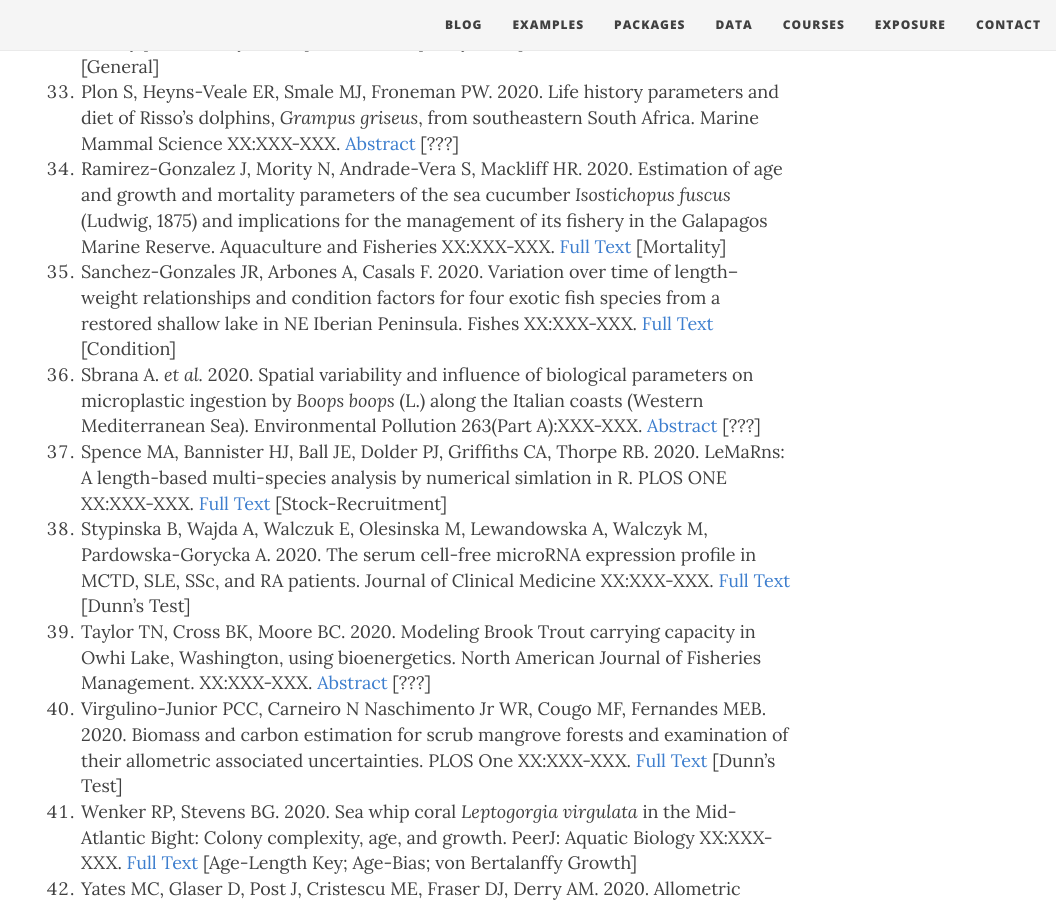
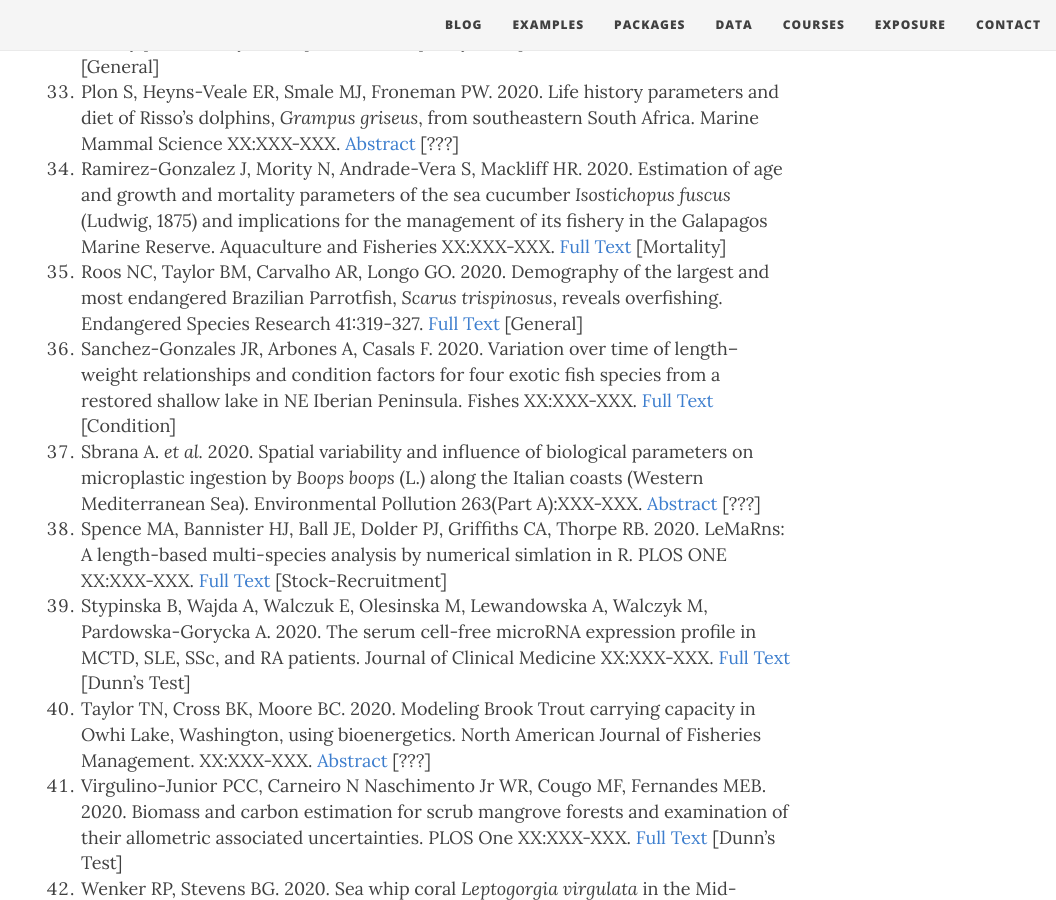
Before and after one commit to droglenc/fishR, a Jekyll site: the page built from exposure/exposure-citations20.md, in a window 1280 px wide and 900 px high, scrolled down 2889 px. Shown: the whole window, without its empty margins (224-1280 px from the left). Built offline with Jekyll 4.4.1, drawn with Linux system fonts in a browser that asks for light colours; nearby versions of some CDN libraries; some of the changed lines change nothing that is shown.

Commit message:
Update exposure-citations20.md

```diff
--- a/exposure/exposure-citations20.md
+++ b/exposure/exposure-citations20.md
@@ -5,7 +5,7 @@ subtitle: fishR and FSA is Being Used!!
 css: "/css/exposure-citation.css"
 ---
 
-The [**IFAR** book](http://derekogle.com/IFAR/), **fishR** website, or the **FSA** package were cited in the following <span id="contact-div">39</span> publications.
+The [**IFAR** book](http://derekogle.com/IFAR/), **fishR** website, or the **FSA** package were cited in the following <span id="contact-div">40</span> publications.
 
 1. Arntzen JW, Zuiderwijk A. 2020. Sampling efficiency, bias and shyness in funnel trapping aquatic newts. Amphibia-Reptilia XX:XXX-XXX. [Abstract](https://brill.com/view/journals/amre/aop/article-10.1163-15685381-bja10004/article-10.1163-15685381-bja10004.xml) [???]
 1. Barkalow SLC, Brandenburg MA, Platania SP. 2020. Otoliths reveal spawning ecology and early life history of sympatric catostomids. North American Journal of Fisheries Management XX:XXX-XXX. [Abstract](https://afspubs.onlinelibrary.wiley.com/doi/abs/10.1002/nafm.10423) [???]
@@ -41,6 +41,7 @@ The [**IFAR** book](http://derekogle.com/IFAR/), **fishR** website, or the **FSA
 1. Pellowe KE, Leslie HM. 2020. Size-selective fishing leads to trade-offs between fishery productivity and reproductive capacity. Ecosphere XX:XXX-XXX. [Full Text](https://esajournals.onlinelibrary.wiley.com/doi/pdf/10.1002/ecs2.3071) [General]
 1. Plon S, Heyns-Veale ER, Smale MJ, Froneman PW. 2020. Life history parameters and diet of Risso's dolphins, *Grampus griseus*, from southeastern South Africa. Marine Mammal Science XX:XXX-XXX. [Abstract](https://onlinelibrary.wiley.com/doi/abs/10.1111/mms.12675) [???]
 1. Ramirez-Gonzalez J, Mority N, Andrade-Vera S, Mackliff HR. 2020. Estimation of age and growth and mortality parameters of the sea cucumber *Isostichopus fuscus* (Ludwig, 1875) and implications for the management of its fishery in the Galapagos Marine Reserve. Aquaculture and Fisheries XX:XXX-XXX. [Full Text](https://www.sciencedirect.com/science/article/pii/S2468550X20300022) [Mortality]
+1. Roos NC, Taylor BM, Carvalho AR, Longo GO. 2020. Demography of the largest and most endangered Brazilian Parrotfish, *Scarus trispinosus*, reveals overfishing. Endangered Species Research 41:319-327. [Full Text](https://www.int-res.com/articles/esr2020/41/n041p319.pdf) [General]
 1. Sanchez-Gonzales JR, Arbones A, Casals F. 2020. Variation over time of length–weight relationships and condition factors for four exotic fish species from a restored shallow lake in NE Iberian Peninsula. Fishes XX:XXX-XXX. [Full Text](https://www.researchgate.net/publication/339022518_Variation_over_Time_of_Length-Weight_Relationships_and_Condition_Factors_for_Four_Exotic_Fish_Species_from_a_Restored_Shallow_Lake_in_NE_Iberian_Peninsula/references) [Condition]
 1. Sbrana A. *et al.* 2020. Spatial variability and influence of biological parameters on microplastic ingestion by *Boops boops* (L.) along the Italian coasts (Western Mediterranean Sea). Environmental Pollution 263(Part A):XXX-XXX. [Abstract](https://www.sciencedirect.com/science/article/pii/S0269749119363201) [???]
 1. Spence MA, Bannister HJ, Ball JE, Dolder PJ, Griffiths CA, Thorpe RB. 2020. LeMaRns: A length-based multi-species analysis by numerical simlation in R. PLOS ONE XX:XXX-XXX. [Full Text](https://journals.plos.org/plosone/article?id=10.1371/journal.pone.0227767) [Stock-Recruitment]
```
